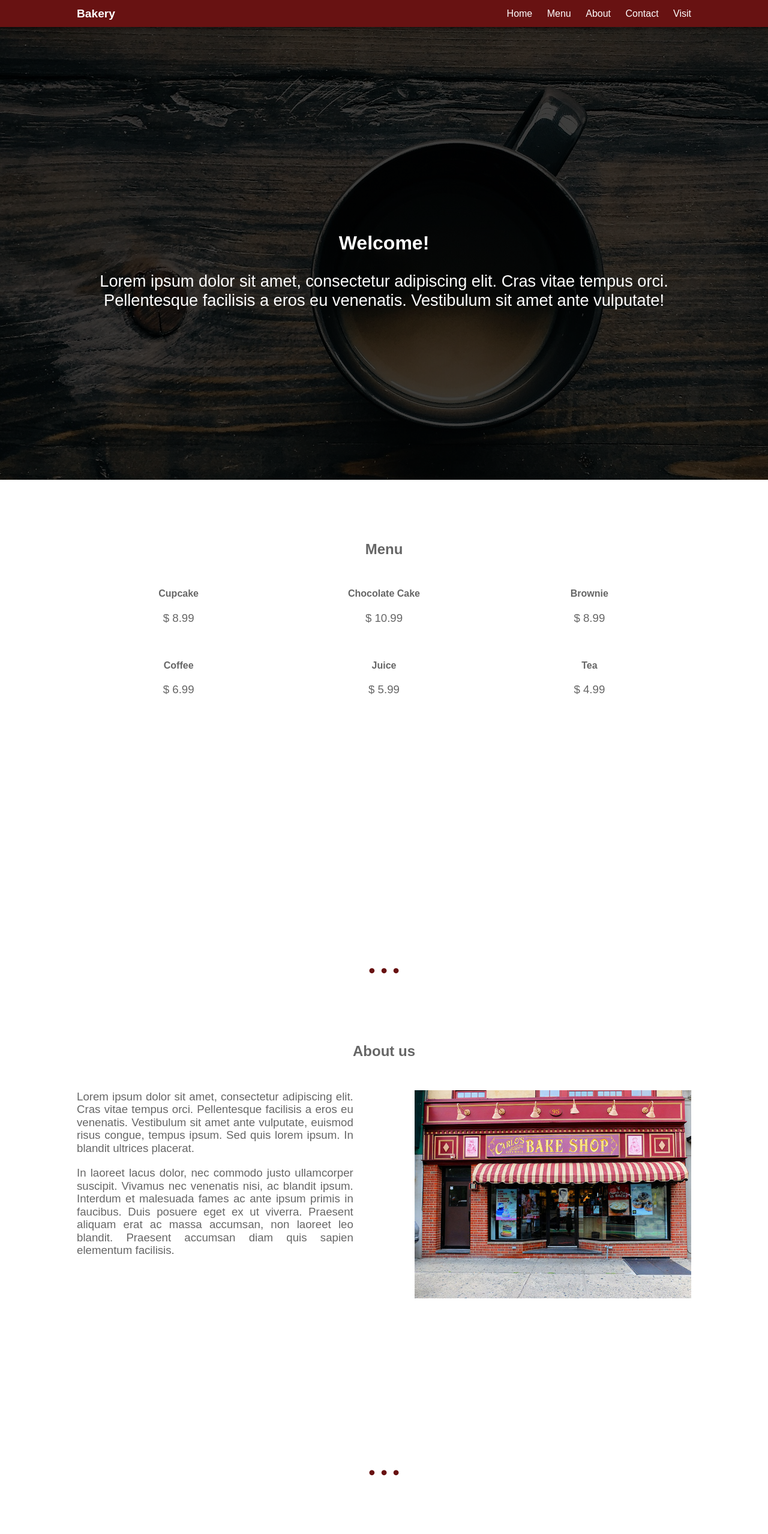
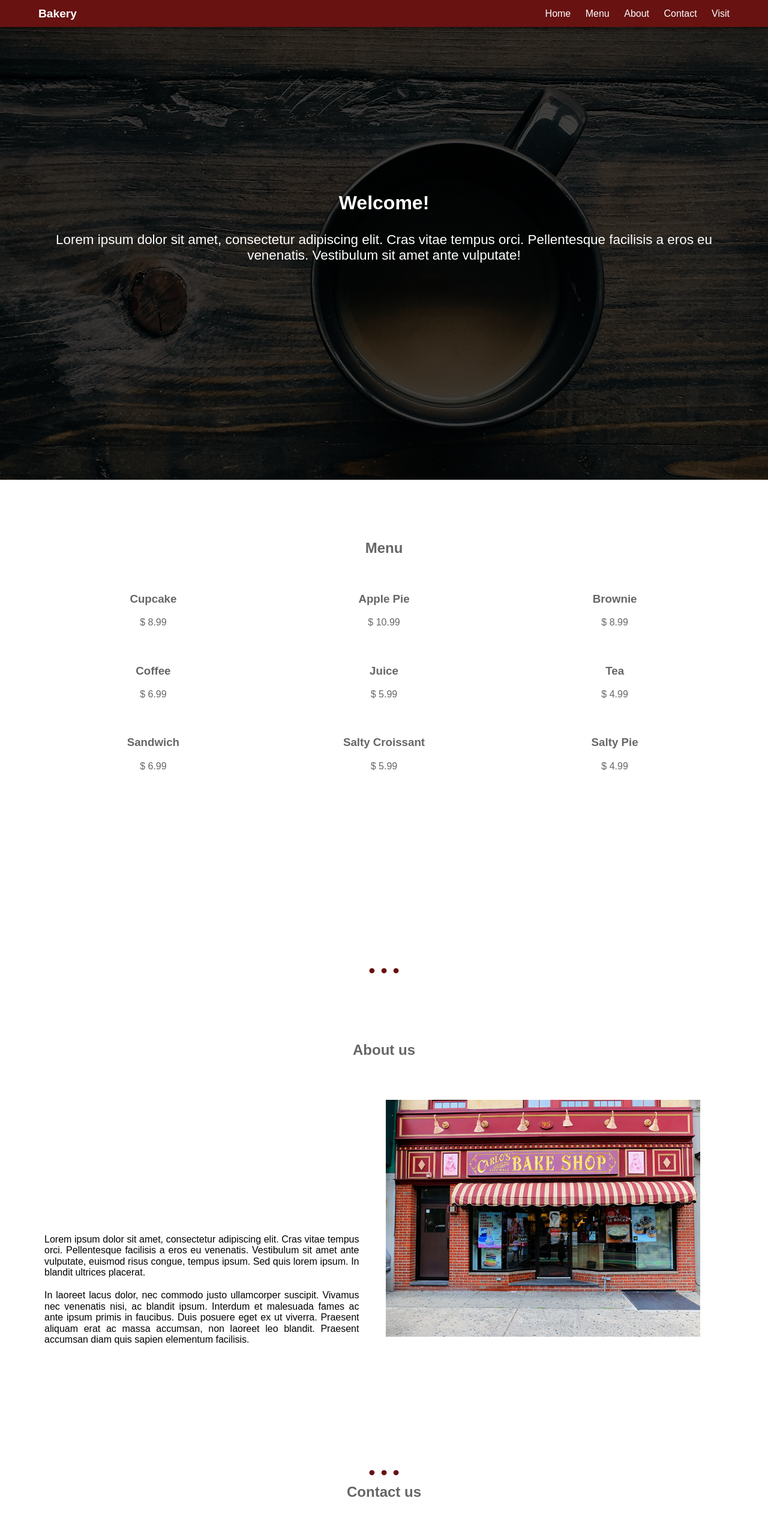
Before and after one commit to carlosebmachado/bakery-website, a plain HTML site: page index.html in a window 1280 px wide. Shown: the top 2558 px of the page at 60% size. Drawn offline with Linux system fonts and the light colour scheme.

Commit message:
css refact

```diff
--- a/css/style.css
+++ b/css/style.css
@@ -1,6 +1,6 @@
 * {
   font-family: sans-serif;
-  text-align: center;
+  box-sizing: border-box;
   margin: 0;
   padding: 0;
 }
@@ -9,7 +9,8 @@
   --primary-color: #681212;
   --text-color: #666;
 
-  --footer-height: 40px;
+  --footer-height: 45px;
+  --footer-height: 35px;
 }
 
 html,
@@ -17,40 +18,49 @@ body {
   height: 100%;
 }
 
-/* reusable styles */
+/*
+ * Reusable styles
+ */
+ section {
+  height: 100%;
+  width: 100%;
+}
+
 .container {
-  display: inline-block;
-  width: 80%;
-  margin: auto;
+  width: 90%;
+  max-width: 1280px;
+  margin: 0 auto;
+}
+
+.title {
+  text-align: center;
+  color: var(--text-color);
+  margin-bottom: 60px;
+}
+
+text {
+  color: var(--text-color);
 }
 
 .h-100 {
   height: 100%;
 }
 
-.text {
+.side {
   display: inline-block;
-  width: 45%;
+  width: 49%;
+  padding: 10px;
 }
 
 .divider {
-  color: #681212;
+  color: var(--primary-color);
   text-align: center;
   font-size: 2rem;
 }
 
-h2 {
-  color: #666;
-  margin: 10% 0 5% 0;
-}
-
-p {
-  color: #666;
-  font-size: 14pt;
-  text-align: left;
-}
-
-/* header */
+/*
+ * Header
+ */
 header {
   display: inline-block;
   width: 100%;
@@ -58,7 +68,7 @@ header {
   position: fixed;
   top: 0;
   left: 0;
-  background-color: #681212;
+  background-color: var(--primary-color);
   color: white;
   margin: auto;
   -webkit-box-shadow: 0px -20px 9px 20px rgba(0, 0, 0, 0.75);
@@ -66,45 +76,56 @@ header {
   box-shadow: 0px -20px 9px 20px rgba(0, 0, 0, 0.75);
 }
 
+header a {
+  display: inline-block;
+  float: left;
+  line-height: 45px;
+  text-decoration: none;
+}
+
 header h1 {
   margin: 0;
-  display: inline-block;
-  float: left;
   font-size: 1.2rem;
-  line-height: 45px;
   color: white;
 }
 
-header ul {
+header nav {
   float: right;
 }
 
-header ul li {
+header li {
   display: inline-block;
   line-height: 45px;
   margin-left: 20px;
 }
 
-header ul li a {
+header a {
   color: white;
   text-decoration: none;
   transition: all 0.3s ease;
 }
 
-header ul li a:hover {
+header a:hover {
   opacity: 0.75;
 }
 
-/* home */
+/*
+ * Home
+ */
 #home {
-  width: 100%;
-  height: 100%;
-  display: flex;
-  justify-content: center;
   background-position: center;
   background-color: black;
   color: white;
   background-image: linear-gradient(rgba(0, 0, 0, 0.75), rgba(0, 0, 0, 0.75)), url("../img/coffee-1920.jpg");
+}
+
+#home .container {
+  margin: 0;
+  position: absolute;
+  top: 40%;
+  transform: translateY(-50%);
+  left: 50%;
+  transform: translateX(-50%);
 }
 
 #home h2 {
@@ -116,16 +137,19 @@ header ul li a:hover {
 #home p {
   color: white;
   text-align: center;
-  font-size: 1.7rem;
+  font-size: 1.4rem;
 }
 
-/* menu */
+/*
+ * Menu
+ */
 #menu {
-  width: 100%;
+  padding-top: 100px;
+  text-align: center;
 }
 
 
-.menu-item h4 {
+.menu-item h3 {
   /* display: inline-block; */
   margin-bottom: 20px;
 }
@@ -133,7 +157,7 @@ header ul li a:hover {
 .menu-item {
   display: inline-block;
   width: 33%;
-  color: #666;
+  color: var(--text-color);
   margin-bottom: 60px;
 }
 
@@ -141,34 +165,30 @@ header ul li a:hover {
   text-align: center;
 }
 
-/* about */
+/*
+ * About
+ */
 #about {
-  width: 100%;
+  padding-top: 100px;
 }
 
-#about .text {
-  float: left;
+#about div .side {
+  padding-right: 30px;
 }
 
+/* #about img .side {
+  padding-left: 30px;
+} */
+
 #about p {
-  color: #666;
   margin-bottom: 20px;
   text-align: justify;
 }
 
-.about-img {
-  display: inline-block;
-  float: right;
-  background-image: url(../img/front.jpg);
-  background-size: contain;
-  background-repeat: no-repeat;
-  width: 45%;
-  height: 60%;
-}
-
-/* contact */
+/*
+ * Contact
+ */
 #contact {
-  width: 100%;
 }
 
 form {
@@ -198,13 +218,14 @@ input[type=submit] {
   border: none;
   color: white;
   cursor: pointer;
-  background-color: #681212;
+  color: var(--primary-color);
 }
 
-/* visit */
+/*
+ * Visit
+ */
 #visit {
-  background-color: #681212;
-  width: 100%;
+  background-color: var(--primary-color);
 }
 
 #visit .text {
@@ -222,15 +243,12 @@ input[type=submit] {
 }
 
 .map {
-  display: inline-block;
-  float: left;
-  width: 45%;
-  height: 80%;
+  height: 56%;
 }
 
 .map iframe {
   width: 100%;
-  height: 70%;
+  height: 100%;
   border: 0;
 }
 
@@ -248,18 +266,19 @@ input[type=submit] {
   margin-bottom: 30px;
 }
 
-/* footer */
+/*
+ * Footer
+ */
 footer {
   background-color: black;
   height: 40px;
   margin-bottom: 0 !important;
+  text-align: center;
 }
 
 footer small {
   line-height: 40px;
-  color: #666;
-  margin-bottom: 0 !important;
-  text-align: center;
+  color: var(--text-color);
 }
 
 @media (max-width: 577px) {
--- a/index.html
+++ b/index.html
@@ -30,40 +30,52 @@
         </div>
     </header>
 
-    <section id="home" class="h-100">
+    <section id="home">
         <div class="container">
-            <h2>Welcome!</h2>
+            <h2 class="title">Welcome!</h2>
             <p>
                 Lorem ipsum dolor sit amet, consectetur adipiscing elit. Cras vitae tempus orci. Pellentesque facilisis a eros eu venenatis. Vestibulum sit amet ante vulputate!
             </p>
         </div>
     </section>
 
-    <section id="menu" class="h-100">
-        <div class="container h-100">
-            <h2>Menu</h2>
+    <section id="menu" class="">
+        <div class="container">
+            <h2 class="title">Menu</h2>
             <div class="menu-item">
-                <h4>Cupcake</h4>
+                <h3>Cupcake</h3>
                 <p>$ 8.99</p>
             </div>
             <div class="menu-item">
-                <h4>Chocolate Cake</h4>
+                <h3>Apple Pie</h3>
                 <p>$ 10.99</p>
             </div>
             <div class="menu-item">
-                <h4>Brownie</h4>
+                <h3>Brownie</h3>
                 <p>$ 8.99</p>
             </div>
             <div class="menu-item">
-                <h4>Coffee</h4>
+                <h3>Coffee</h3>
                 <p>$ 6.99</p>
             </div>
             <div class="menu-item">
-                <h4>Juice</h4>
+                <h3>Juice</h3>
                 <p>$ 5.99</p>
             </div>
             <div class="menu-item">
-                <h4>Tea</h4>
+                <h3>Tea</h3>
+                <p>$ 4.99</p>
+            </div>
+            <div class="menu-item">
+                <h3>Sandwich</h3>
+                <p>$ 6.99</p>
+            </div>
+            <div class="menu-item">
+                <h3>Salty Croissant</h3>
+                <p>$ 5.99</p>
+            </div>
+            <div class="menu-item">
+                <h3>Salty Pie</h3>
                 <p>$ 4.99</p>
             </div>
         </div>
@@ -71,31 +83,31 @@
 
     <p class="divider">• • •</p>
 
-    <section id="about" class="h-100">
-        <div class="container h-100">
-            <h2 class="tittle">
+    <section id="about" class="">
+        <div class="container">
+            <h2 class="title">
                 About us
             </h2>
-            <div class="text">
-                <p>
+            <div class="side">
+                <p class="text">
                     Lorem ipsum dolor sit amet, consectetur adipiscing elit. Cras vitae tempus orci. Pellentesque facilisis a eros eu venenatis. Vestibulum sit amet ante vulputate, euismod risus congue, tempus ipsum. Sed quis lorem ipsum. In blandit ultrices placerat.
                 </p>
-                <p>
+                <p class="text">
                     In laoreet lacus dolor, nec commodo justo ullamcorper suscipit. Vivamus nec venenatis nisi, ac blandit ipsum. Interdum et malesuada fames ac ante ipsum primis in faucibus. Duis posuere eget ex ut viverra. Praesent aliquam erat ac massa accumsan, non laoreet leo blandit. Praesent accumsan diam quis sapien elementum facilisis.
                 </p>
             </div>
-            <div class="about-img"></div>
+            <img class="side" src="./img/front.jpg" alt="Our Bakery Facade">
         </div>
     </section>
 
     <p class="divider">• • •</p>
 
-    <section id="contact" class="h-100">
-        <div class="container h-100">
-            <h2 class="tittle">
+    <section id="contact" class="">
+        <div class="container">
+            <h2 class="title">
                 Contact us
             </h2>
-            <div class="form">
+            <div class="side">
                 <form action="">
                     <input type="text" name="name" placeholder="Name">
                     <input type="text" name="email" placeholder="Email">
@@ -107,13 +119,13 @@
         </div>
     </section>
 
-    <section id="visit" class="h-100">
-        <div class="container h-100">
-            <h2>Visit us</h2>
-            <div class="map">
+    <section id="visit" class="">
+        <div class="container">
+            <h2 class="title">Visit us</h2>
+            <div class="side map">
                 <iframe src="https://www.google.com/maps/embed?pb=!1m18!1m12!1m3!1d3023.6093839125174!2d-73.98856918529798!3d40.72661474465943!2m3!1f0!2f0!3f0!3m2!1i1024!2i768!4f13.1!3m3!1m2!1s0x89c2599cda1778a7%3A0xc7bc4bf2d0da664a!2s99%201st%20Avenue%2C%20New%20York%2C%20NY%2010003%2C%20EUA!5e0!3m2!1spt-BR!2sbr!4v1601892154995!5m2!1spt-BR!2sbr" frameborder="0" allowfullscreen="" aria-hidden="false" tabindex="0"></iframe>
             </div>
-            <div class="text">
+            <div class="side">
                 <div class="contact-data">
                     <h3>Contact</h3>
                     <p>Phone: 555-9999</p>
```
Also changed, not shown: img/PngItem_1608357.png (added).
